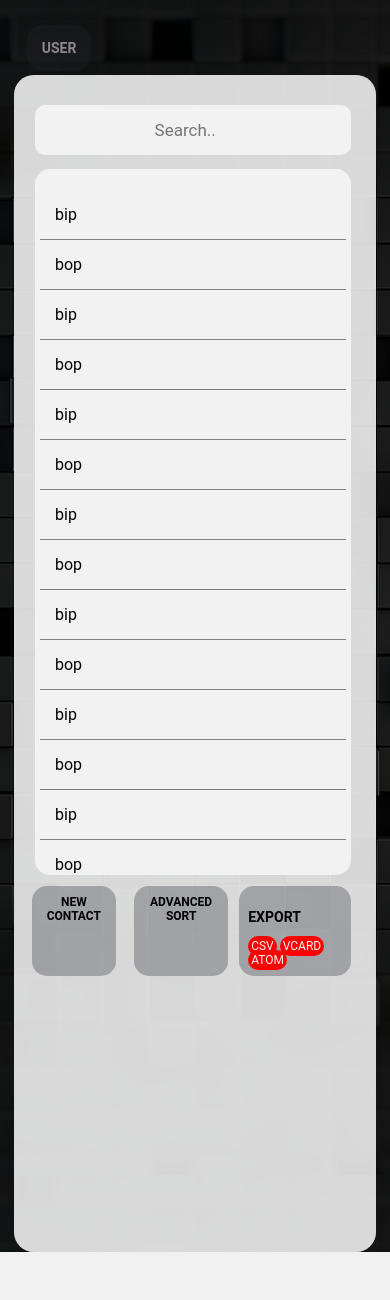
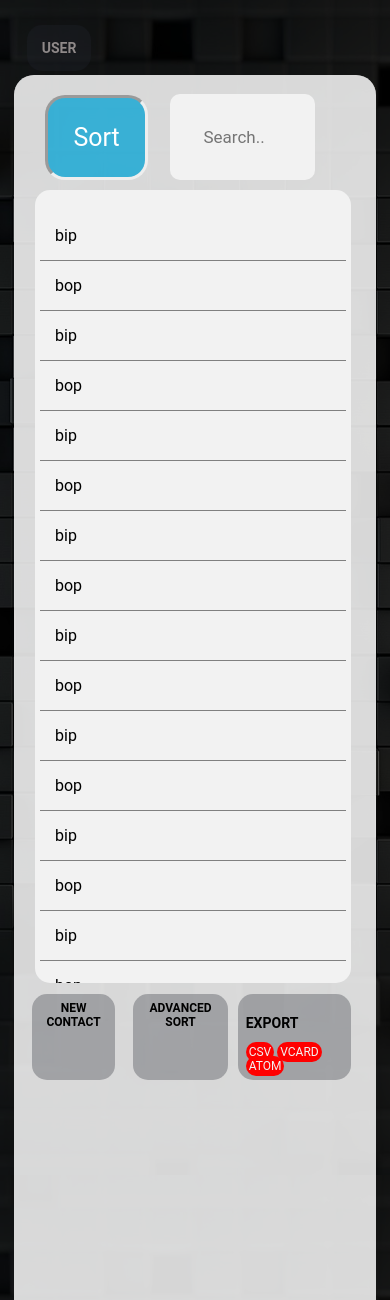
Before and after one commit to dm0112/TWOnCo, a PHP site: page /index2.html in a window 390 px wide. Shown: the part 59-1359 px from the top of the page. Before the commit the page ends 1311 px from the top, so only its background shows below. Run offline with PHP 8.4, Linux system fonts and the light colour scheme.

Commit message:
meniu sortare simpla

```diff
--- a/Style2.css
+++ b/Style2.css
@@ -34,7 +34,7 @@ body{
     border-radius:20px;
     background: rgba(255, 255, 255, 0.6);
     width: 97%;
-    height: 98%;
+    height: 110%;
 
 }
 .card-contacts-left{
@@ -53,10 +53,17 @@ ul{
     list-style: none;
 }
 
+
+.card-search{
+    display:flex;
+    flex-direction: row;
+    justify-content: center;
+}
+
 .card-search input{
     font-family: "Roboto", sans-serif;
     background: #f2f2f2;
-    width: 87%;
+    width: 40%;
     border: 10px;
     text-align: center;
     padding: 15px;
@@ -64,12 +71,60 @@ ul{
     border-radius: 10px;
     margin-left: 6%;
     margin-top: 30px;
+    margin-right: 30px;
     transition: all 1s;
 }
 .card-search input:hover{
     font-weight: bold;
     transform: scale(1.1);
 }
+
+
+  .dropdown .dropbtn {
+    font-size: 25px;
+    border: none;
+    outline: none;
+    color: white;
+    padding: 25px;
+    background-color: rgba(49, 174, 212, 0.952);
+    border-style: inset;
+    border-radius: 20px;
+    font-family: inherit;
+    margin-top: 30%;
+  }
+
+
+  .dropdown-content {
+    display: none;
+    position: absolute;
+    background-color:transparent;
+    box-shadow: 0px 8px 16px 0px rgba(0,0,0,0.2);
+    z-index: 1;
+  }
+
+
+  .dropdown-content button {
+    float: none;
+    color: black;
+    padding: 5px 8px;
+    text-decoration: none;
+    display: block;
+    text-align: center;
+    background-color: rgba(49, 174, 212, 0.952);
+  }
+
+  .dropdown-content button:hover {
+    background-color: #ddd;
+    transition: all 0.7s;
+  }
+
+  .dropdown:hover .dropdown-content {
+    display: flex;
+    flex-direction: column;
+  }
+
+
+
 .card-contacts-list{
 
     background-color:#f2f2f2;
@@ -298,11 +353,10 @@ input[type="file"]{
     position:relative;
 
 }
-@media (min-width:700px){
-.card-footer2:hover{
-    color:grey;
-}
-}
+
+
+
+
 @media (max-width:700px){
     .card-contacts-left{
     width: 100%;
@@ -340,7 +394,7 @@ input[type="file"]{
      #card-new-contact-btn,#card-advanced-sort,
      .card-export{
          font-size: 12px !important;
-         padding: 2.5% !important;
+         padding: 2% !important;
      }
 
      .card-contacts-right button{
@@ -348,6 +402,10 @@ input[type="file"]{
          font-size: 16px !important;
      }
 
+     .card-search{
+         margin-bottom: -1%;
+         margin-top:-3%;
+     }
 
  }
 
--- a/index2.html
+++ b/index2.html
@@ -21,8 +21,24 @@
                 <div class="card-contacts-left">
 
                     <div class="card-search">
+                            <div class="dropdown" >
+                                    <button class="dropbtn">Sort
+                                    </button>
+                                    <div class="dropdown-content">
+                                      <button type="submit"> Ascendent First Name</button>
+                                      <button type="submit"> Ascendent Last Name</button>
+                                      <button type="submit"> Descendent First Name</button>
+                                      <button type="submit"> Descendent Last Name</button>
+                                      <button type="submit"> Ascendent BirthDay</button>
+                                      <button type="submit"> Descendent BirthDay</button>
+                                    </div>
+                                  </div>
                         <input type="search" placeholder="Search..">
+
                     </div>
+
+
+
                     <div class="card-contacts-list">
                         <ul id="card-contacts-scroll">
                             <li >bip</li>
@@ -123,6 +139,13 @@
                             <input type="number" min="0" max="110" id="sortAgeMax">
 
                         </div>
+                        <div>
+                            <label for="grupName"> Group Name </label>
+                            <input type="text" id="grupName" placeholder=" Group Name..." >
+                        </div>
+                        <div>
+
+                        </div>
                         <button type="submit">Search</button>
                     </form>
                   </div>
@@ -211,6 +234,7 @@
                             z.style.display = "none";
                         }
                     }
+
                 </script>
 
             <footer class="card-footer2">
```
